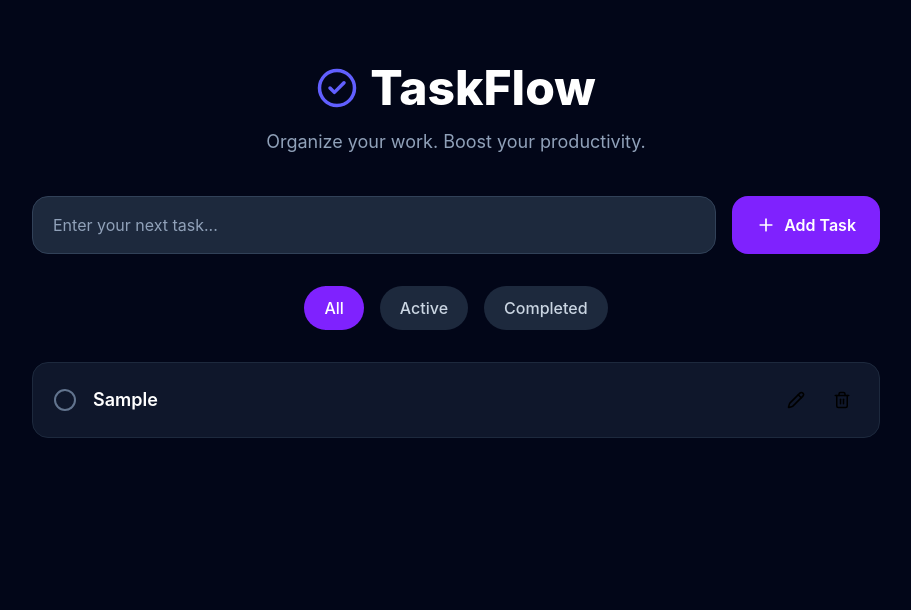
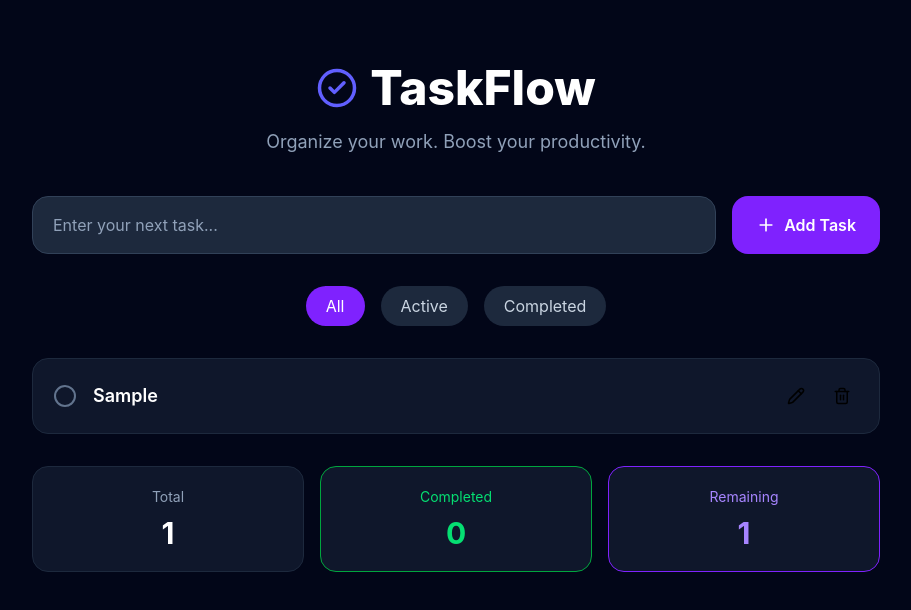
Before and after one commit to Ridham2006/synent-task5-todo-list-ridham, a React (Vite) app: page / in a window 1280 px wide. Both pictures are taken after typing "Sample" into the empty fields and a click on the button "Add Task". Shown: the top 610 px of the page, without its empty margins (184-1095 px from the left). Built offline with nearby package versions, Linux system fonts and the light colour scheme.

Commit message:
add filter button and stats

```diff
--- a/src/App.jsx
+++ b/src/App.jsx
@@ -4,6 +4,7 @@ import TodoInput from "./components/TodoInput";
 import FilterButtons from "./components/FilterButtons";
 import TodoList from "./components/TodoList";
 import EmptyState from "./components/EmptyState";
+import Stats from "./components/Stats";
 
 function App() {
 
@@ -14,6 +15,7 @@ function App() {
   const [editingId, setEditingId] = useState(null);
 
   const [editText, setEditText] = useState("");
+  const [filter, setFilter] = useState("all");
 
   const addTask = () => {
 
@@ -102,6 +104,25 @@ const cancelEditing = () => {
   setEditText("");
 
 };
+
+const filteredTodos = todos.filter((todo) => {
+
+    if(filter==="active"){
+
+        return !todo.completed;
+
+    }
+
+    if(filter==="completed"){
+
+        return todo.completed;
+
+    }
+
+    return true;
+
+});
+
   return (
     <main className="min-h-screen bg-slate-950">
       <div className="max-w-4xl mx-auto py-16 px-6">
@@ -114,10 +135,21 @@ const cancelEditing = () => {
           addTask={addTask}
         />
 
-        <FilterButtons />
+       <FilterButtons
+  filter={filter}
+  setFilter={setFilter}
+/>
 
+       {
+  todos.length === 0 ? (
+
+    <EmptyState />
+
+  ) : (
+
+    <>
       <TodoList
-              todos={todos}
+        todos={filteredTodos}
         deleteTask={deleteTask}
         toggleComplete={toggleComplete}
         editingId={editingId}
@@ -125,11 +157,14 @@ const cancelEditing = () => {
         setEditText={setEditText}
         startEditing={startEditing}
         saveTask={saveTask}
-             cancelEditing={cancelEditing} />
+        cancelEditing={cancelEditing}
+      />
 
+      <Stats todos={todos} />
+    </>
 
-
-
+  )
+}
 
       </div>
     </main>
--- a/src/components/Filterbuttons.jsx
+++ b/src/components/Filterbuttons.jsx
@@ -1,64 +1,69 @@
-function FilterButtons() {
+function FilterButtons({ filter, setFilter }) {
   return (
     <section className="mb-8">
-
       <div className="flex justify-center gap-4">
 
+        {/* All Button */}
         <button
-          className="
+          onClick={() => setFilter("all")}
+          className={`
             px-5
-            py-2.5
+            py-2
             rounded-full
-            bg-violet-600
-            text-white
-            font-medium
             transition-all
             duration-300
             hover:scale-105
-            hover:bg-violet-500
-          "
+            ${
+              filter === "all"
+                ? "bg-violet-600 text-white"
+                : "bg-slate-800 text-slate-300 hover:bg-slate-700"
+            }
+          `}
         >
           All
         </button>
 
+        {/* Active Button */}
         <button
-          className="
+          onClick={() => setFilter("active")}
+          className={`
             px-5
-            py-2.5
+            py-2
             rounded-full
-            bg-slate-800
-            text-slate-300
-            font-medium
             transition-all
             duration-300
-            hover:bg-slate-700
-            hover:text-white
             hover:scale-105
-          "
+            ${
+              filter === "active"
+                ? "bg-violet-600 text-white"
+                : "bg-slate-800 text-slate-300 hover:bg-slate-700"
+            }
+          `}
         >
           Active
         </button>
 
+        {/* Completed Button */}
         <button
-          className="
+          onClick={() => setFilter("completed")}
+          className={`
             px-5
-            py-2.5
+            py-2
             rounded-full
-            bg-slate-800
-            text-slate-300
-            font-medium
             transition-all
             duration-300
-            hover:bg-slate-700
-            hover:text-white
             hover:scale-105
-          "
+            ${
+              filter === "completed"
+                ? "bg-violet-600 text-white"
+                : "bg-slate-800 text-slate-300 hover:bg-slate-700"
+            }
+          `}
         >
           Completed
         </button>
 
       </div>
-
     </section>
   );
 }
--- a/src/components/Stats.jsx
+++ b/src/components/Stats.jsx
@@ -0,0 +1,99 @@
+function Stats({ todos }) {
+
+  const totalTasks = todos.length;
+
+  const completedTasks = todos.filter(
+    (todo) => todo.completed
+  ).length;
+
+  const remainingTasks = totalTasks - completedTasks;
+
+  return (
+
+    <section className="mt-8">
+
+      <div className="grid grid-cols-3 gap-4">
+
+        <div
+          className="
+          bg-slate-900
+          rounded-2xl
+          p-5
+          border
+          border-slate-800
+          text-center
+          "
+        >
+
+          <h3 className="text-slate-400 text-sm">
+
+            Total
+
+          </h3>
+
+          <p className="text-3xl font-bold text-white mt-2">
+
+            {totalTasks}
+
+          </p>
+
+        </div>
+
+        <div
+          className="
+          bg-slate-900
+          rounded-2xl
+          p-5
+          border
+          border-green-600
+          text-center
+          "
+        >
+
+          <h3 className="text-green-400 text-sm">
+
+            Completed
+
+          </h3>
+
+          <p className="text-3xl font-bold text-green-400 mt-2">
+
+            {completedTasks}
+
+          </p>
+
+        </div>
+
+        <div
+          className="
+          bg-slate-900
+          rounded-2xl
+          p-5
+          border
+          border-violet-600
+          text-center
+          "
+        >
+
+          <h3 className="text-violet-400 text-sm">
+
+            Remaining
+
+          </h3>
+
+          <p className="text-3xl font-bold text-violet-400 mt-2">
+
+            {remainingTasks}
+
+          </p>
+
+        </div>
+
+      </div>
+
+    </section>
+
+  );
+}
+
+export default Stats;
```
Lines whose indentation alone changed are shown as unchanged.
